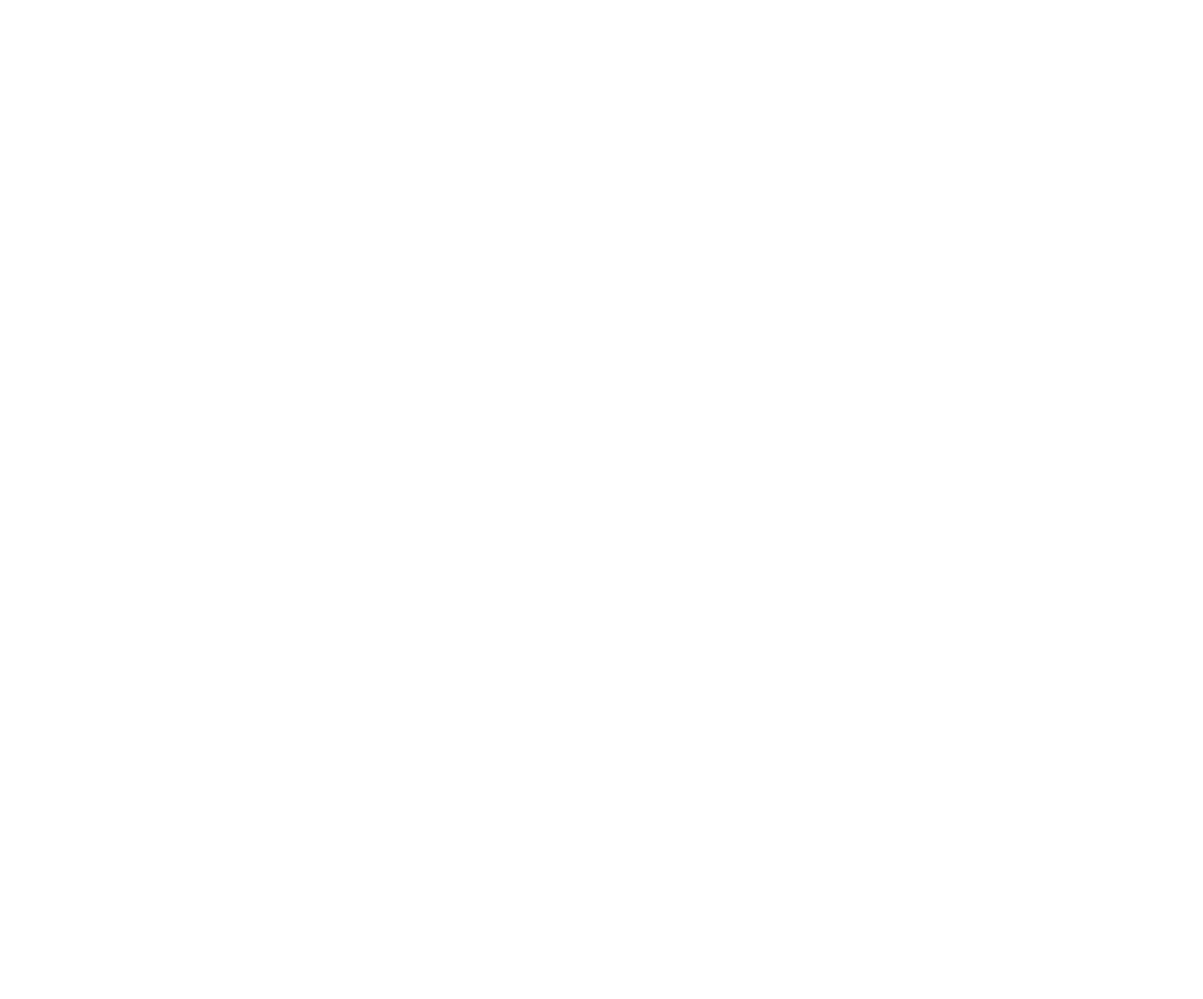
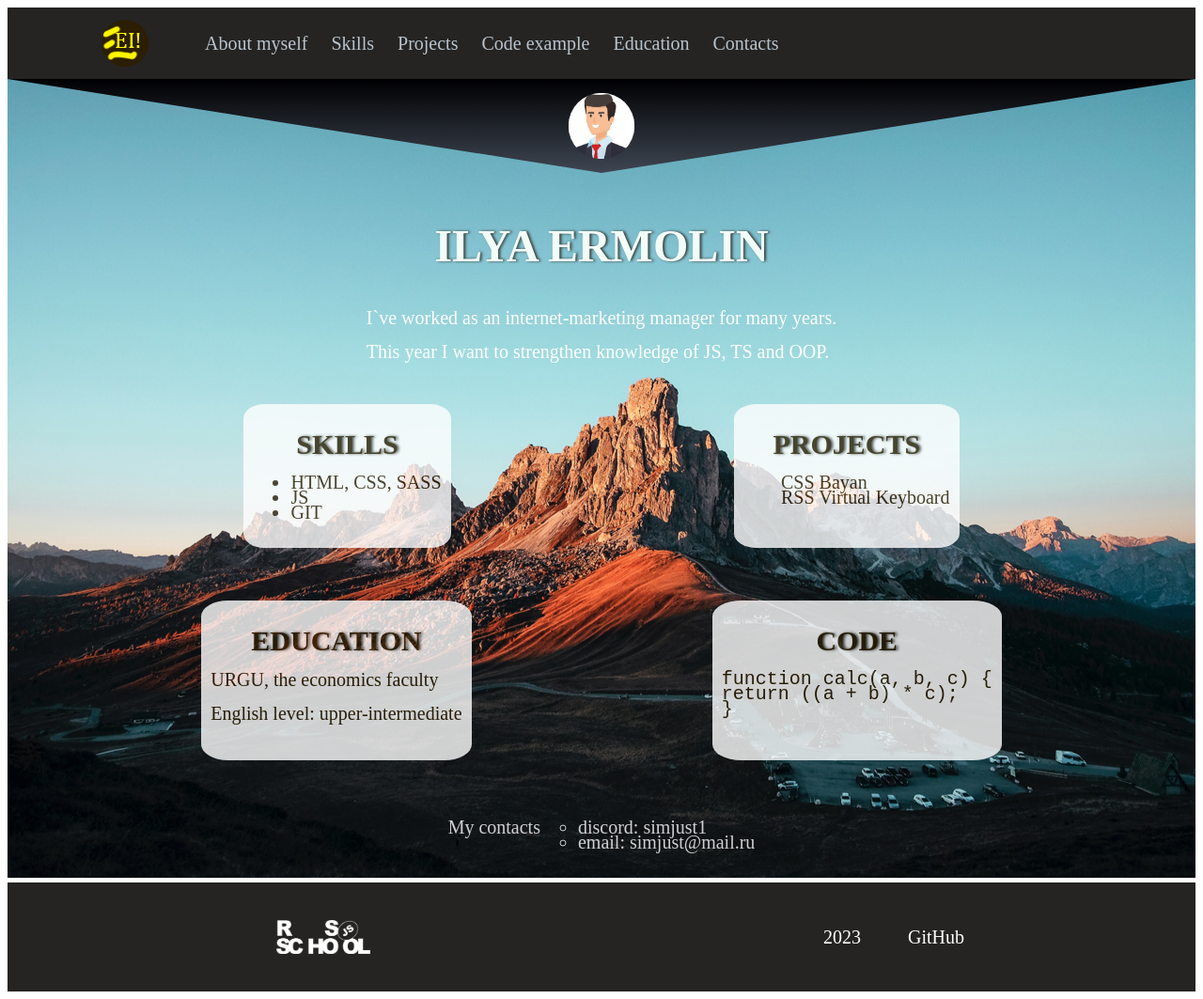
Before and after one commit to Simjust1/rsschool-cv, a website: page index.html in a window 1280 px wide. Shown: the whole page at 94% size. Before the commit the page ends 800 px from the top, so only its background shows below. Drawn offline with Linux system fonts and the light colour scheme.

Commit message:
feat: add styles according to the task

```diff
--- a/index.html
+++ b/index.html
@@ -3,10 +3,92 @@
 <head>
   <meta charset="UTF-8">
   <meta name="viewport" content="width=device-width, initial-scale=1.0">
-  <link rel="stylesheet" href="style.css">
+  <link rel="stylesheet" href="sass/style.css">
   <title>Document</title>
 </head>
 <body>
-
+  <header class="header">
+    <div class="wrapper header__wrapper">
+      <div class="logo"></div>
+      <nav class="nav">
+        <ul class="header-list">
+          <li class="header-list__item"><a href="#about">About myself</a></li>
+          <li class="header-list__item"><a href="#skills">Skills</a></li>
+          <li class="header-list__item"><a href="#projects">Projects</a></li>
+          <li class="header-list__item"><a href="#codex">Code example</a></li>
+          <li class="header-list__item"><a href="#educ">Education</a></li>
+          <li class="header-list__item"><a href="#cont">Contacts</a></li>
+        </ul>
+      </nav>
+    </div>
+  </header>
+  <main class="main">
+    <div class="wrapper main__wrapper">
+      <section class="greating">
+        <div class="triangle">
+          <div class="main__image">
+            <img src="/images/man.png" class="avatar" alt="Avatarka">
+          </div>
+        </div>
+    </section>
+    <section class="name-title">
+      <h1 class="name">ILYA ERMOLIN</h1>
+      <div>
+        <p id="about" class="aboutme">I`ve worked as an internet-marketing manager for many years.</p>
+        <p id="about" class="aboutme">This year I want to strengthen knowledge of JS, TS and OOP.</p>
+      </div>
+    </section>
+    <section class="row1">
+      <div class="skills">
+        <h2 id="skills">SKILLS</h2>
+        <ul class="skills-list">
+          <li class="skills__item">HTML, CSS, SASS</li>
+          <li class="skills__item">JS</li>
+          <li class="skills__item">GIT</li>
+        </ul>
+      </div>
+      <div class="projects" id="projects">
+        <h2>PROJECTS</h2>
+        <ul class="projects-list">
+          <li class="project__item"><a href="https://simjust1.github.io/cssBayan/cssBayan/index.html" target="_blank">CSS Bayan</a></li>
+          <li class="project__item"><a href="https://simjust1.github.io/virtual-keyboard/" target="_blank">RSS Virtual Keyboard</a></li>
+        </ul>
+      </div>
+    </section>
+    <section class="row2">
+      <div class="education">
+        <h2 id="educ">EDUCATION</h2>
+        <p>URGU, the economics faculty</p>
+        <p>English level: upper-intermediate</p>
+      </div>
+      <div class="code">
+        <h2 id="codex">CODE</h2>
+        <pre>
+function calc(a, b, c) {
+return ((a + b) * c);
+}
+        </pre>
+      </div>
+    </section>
+    <section class="contacts" id="cont">
+      <p>My contacts</p>
+      <ul class="contacts-list">
+         <li>discord: simjust1</li>
+         <li>email: simjust@mail.ru</li>
+      </ul>
+    </section>
+    </div>
+  </main>
+  <footer class="footer">
+    <div class="wrapper footer__wrapper">
+      <div class="footer__logo">
+        <a href="https://rs.school/js/" target="_blank"><img src="/images/rss.png" class="footer__image" alt="RSS"></a>
+      </div>
+      <ul class="footer-list">
+        <li class="footer__item"><p class="parag">2023</p></li>
+        <li class="footer__item"><a href="https://github.com/Simjust1" target="_blank">GitHub</a></li>
+      </ul>
+    </div>
+  </footer>
 </body>
 </html>
--- /dev/null
+++ b/sass/abstracts/_mixins.scss
@@ -0,0 +1,6 @@
+@mixin font($size: 20px, $height: 16px, $weight: 400, $style: normal) {
+  font-size: $size;
+  line-height: $height;
+  font-weight: $weight;
+  font-style: $style;
+}
--- /dev/null
+++ b/sass/abstracts/_variables.scss
@@ -0,0 +1,14 @@
+//size
+$width-content-desktop: 1280px;
+$width-content-tablet: 786px;
+$width-content-mobile: 980px;
+
+//colors
+$triangle-background: #000002;
+$header-background: #252422;
+$header-circle: #2b1e02;
+$rhomb-color: #a1a09e;
+
+//text
+$nav-text: #b9c4ce;
+$h1-text: #F3FDF8;
--- /dev/null
+++ b/sass/base/_base.scss
@@ -0,0 +1,19 @@
+body {
+  @include font;
+  //margin: 0 0;
+  //padding: 0 0;
+}
+
+.wrapper {
+  max-width: $width-content-desktop;
+  margin: 0 auto;
+}
+
+h2 {
+  text-align: center;
+  text-shadow: rgb(54, 61, 56) 2px 0 3px;
+}
+
+h1 {
+  text-shadow: rgb(54, 61, 56) 2px 0 3px;
+}
--- /dev/null
+++ b/sass/layouts/_footer.scss
@@ -0,0 +1,26 @@
+.footer__wrapper {
+  background-color: $header-background;
+  display: flex;
+  justify-content: space-around;
+  align-items: center;
+}
+
+.footer-list {
+  display: flex;
+  padding: 10px;
+  column-gap: 50px;
+  align-items: center;
+  list-style: none;
+}
+
+.footer__logo {
+  padding-left: 50px;
+}
+
+.footer__image {
+  width: 100px;
+}
+
+.parag {
+  color: white;
+}
--- /dev/null
+++ b/sass/layouts/_header.scss
@@ -0,0 +1,49 @@
+.header__wrapper {
+   background-color: $header-background;
+   display: flex;
+   justify-content: left;
+   margin-left: 50px;
+   align-items: center;
+   margin: 0 auto;
+}
+
+.header-list {
+  display: flex;
+  justify-content: space-between;
+  padding: 10px;
+  column-gap: 25px;
+}
+
+.header-list a {
+  text-decoration: none;
+  color: $nav-text;
+}
+
+.header-list__item {
+  list-style: none;
+  color: $nav-text;
+  &:hover {
+    color: #f9fd01;
+    cursor: pointer;
+  }
+}
+
+.logo {
+  background-image: url(/images/logo.png);
+  background-color: $header-circle;
+  height: 50px;
+  width: 50px;
+  margin-left: 100px;
+  clip-path: circle(50%);
+  padding: 0px;
+}
+
+.nav {
+  margin-left: 50px;
+}
+
+@media (max-width: 900px) {
+  .nav {
+    display: none;
+  }
+}
--- /dev/null
+++ b/sass/layouts/_main.scss
@@ -0,0 +1,94 @@
+.main__wrapper {
+  background-image: url(/images/mountain.jpg);
+
+    width: 100%;
+    background-repeat: no-repeat;
+  }
+
+.triangle {
+  //margin: 0 auto;
+  width: 100%;
+  height: 100px;
+  display: flex;
+  justify-content: center;
+  align-items: center;
+  background: linear-gradient($triangle-background, #3E4652);
+  clip-path: circle(50%);
+  clip-path: polygon(100% 0%,  50% 100%, 0 0%);
+}
+
+.main__image {
+  clip-path: circle(50%);
+}
+
+.name-title {
+  display: flex;
+  flex-direction: column;
+  align-items: center;
+}
+
+.aboutme {
+  color: white;
+}
+
+.name {
+  color: $h1-text;
+  font-size: 3rem;
+  padding: 30px 0 0 0;
+}
+
+.avatar {
+  height: 70px;
+  width: 70px;
+}
+
+.row1, .row2 {
+  display: flex;  ;
+  column-gap: 50px;
+  justify-content: space-evenly;
+  flex-wrap: wrap;
+}
+
+.skills, .projects, .education, .code {
+  background-color: #ffffff;
+  opacity: 0.8;
+  //clip-path: polygon(80% 0%, 0% 0%, 0% 80%, 0 80%);
+  padding: 10px;
+  margin: 28px 0;
+  border-radius: 10%;
+  color: $header-circle;
+}
+
+
+.projects-list {
+  list-style: none;
+}
+
+.projects-list a {
+  color: $header-circle;;
+  text-decoration: none;
+ /*  & a {
+    color: $nav-text;
+
+  } */
+}
+
+.footer-list a {
+  color: white;
+  text-decoration: none;
+}
+
+.contacts {
+  color: #ffffff;
+  opacity: 0.8;
+  //clip-path: polygon(80% 0%, 0% 0%, 0% 80%, 0 80%);
+  padding: 10px;
+  margin: 5px 0;
+  border-radius: 10%;
+  display: flex;
+  justify-content: center;
+}
+
+.contacts-list {
+  list-style:circle;
+}
--- /dev/null
+++ b/sass/style.scss
@@ -0,0 +1,12 @@
+//abstracts
+@import "abstracts/variables";
+@import "abstracts/mixins";
+@import "abstracts/placeholders";
+
+//base
+@import "base/base";
+
+//layouts
+@import "layouts/header";
+@import "layouts/main";
+@import "layouts/footer";
```
Also changed, not shown: package.json (added, +12 -0 lines), images/logo.png (added), images/man.png (added), images/mountain.jpg (added), images/rss.png (added), sass/abstracts/_placeholders.scss (added), sass/style.css (added), 1 other file.
